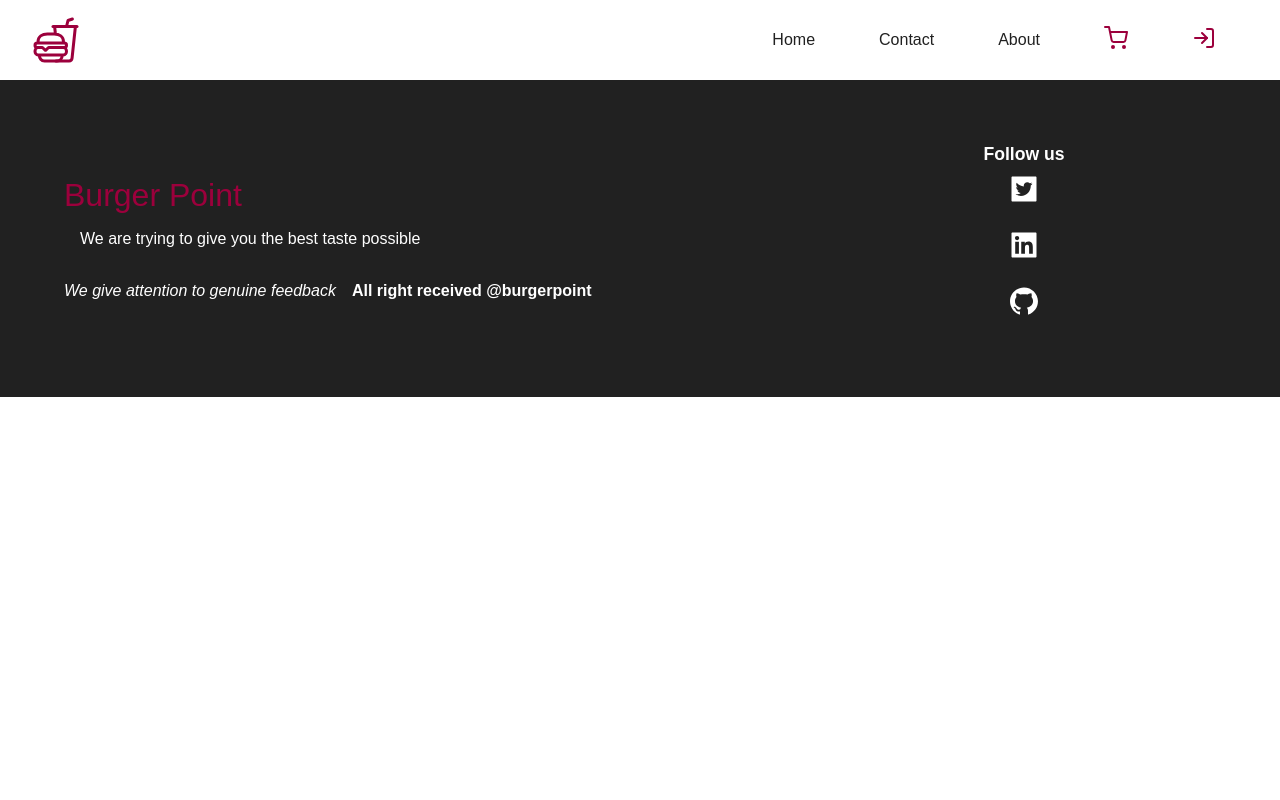
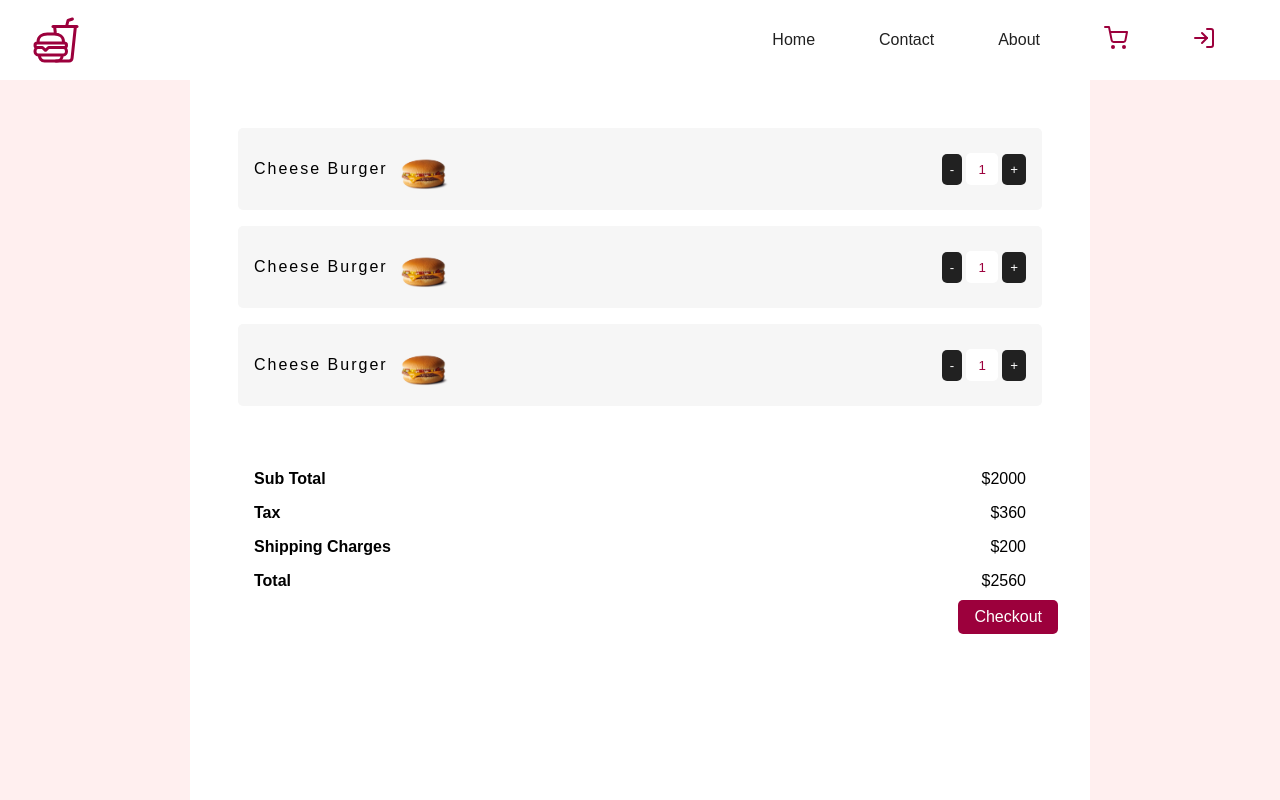
Before and after one commit to shahriarlimon/burgerPoint, a React (Create React App) app: page /cart in a window 1280 px wide. Shown: the top 800 px of the page. Built offline with nearby package versions, Linux system fonts and the light colour scheme.

Commit message:
implemented cart page

```diff
--- a/src/App.js
+++ b/src/App.js
@@ -6,6 +6,7 @@
 import Home from './components/home/Home';
 import Footer from './components/layout/Footer';
 import Contact from './components/contact/Contact';
+import Cart from './components/Cart/Cart';
 
 function App() {
   return <Router>
@@ -13,6 +14,7 @@
     <Routes>
       <Route path='/' element={<Home />} />
       <Route path='/contact' element={<Contact />} />
+      <Route path='/cart' element={<Cart />} />
 
     </Routes>
     <Footer />
--- /dev/null
+++ b/src/components/Cart/Cart.jsx
@@ -0,0 +1,45 @@
+import React from 'react';
+import "../../styles/Cart.scss";
+import burger from '../../assets/burger1.png'
+import CartItem from './CartItem';
+import { Link } from 'react-router-dom'
+
+
+
+const Cart = () => {
+    const increment = (item) => { };
+    const decrement = (item) => { }
+
+    return (
+        <section className='cart'>
+            <main>
+                {
+                    Array.from([0, 1, 2]).map((item, idx) => (<CartItem title={"Cheese Burger"} img={burger} value={1} increment={() => increment(1)} decrement={() => decrement(1)} />))
+                }
+                <article>
+                    <div>
+                        <h4>Sub Total</h4>
+                        <p>${2000}</p>
+                    </div>
+                    <div>
+                        <h4>Tax</h4>
+                        <p>${2000 * 0.18}</p>
+                    </div>
+                    <div>
+                        <h4>Shipping Charges</h4>
+                        <p>${200}</p>
+                    </div>{" "}
+                    <div>
+                        <h4>Total</h4>
+                        <p>${2000 + 2000 * 0.18 + 200}</p>
+                    </div>
+                    <Link to="/shipping">Checkout</Link>
+                </article>
+
+            </main>
+
+        </section>
+    )
+}
+
+export default Cart
--- /dev/null
+++ b/src/components/Cart/CartItem.jsx
@@ -0,0 +1,20 @@
+import React from 'react'
+
+const CartItem = ({ value, title, img, increment, decrement }) => {
+    return <div className="cartItem">
+        <div>
+            <h4>
+                {title}
+            </h4>
+            <img src={img} alt='item' />
+        </div>
+        <div>
+            <button onClick={decrement}>-</button>
+            <input type={"number"} readOnly value={value} />
+            <button onClick={increment}>+</button>
+        </div>
+    </div>
+
+}
+
+export default CartItem
--- /dev/null
+++ b/src/styles/Cart.scss
@@ -0,0 +1,95 @@
+@import "colors";
+.cart {
+  background-color: $pink;
+  width: 100%;
+  height: 100vh;
+
+  > main {
+    height: 100%;
+    background-color: white;
+    max-width: 900px;
+    margin: auto;
+    padding: 2rem;
+
+    > article {
+      padding: 2rem;
+      position: relative;
+      > div {
+        display: flex;
+        justify-content: space-between;
+        margin: 1rem 0;
+      }
+
+      > a {
+        background-color: $red;
+        color: white;
+        padding: 0.5rem 1rem;
+        border-radius: 5px;
+        text-align: center;
+        margin-top: 2.5rem;
+        position: absolute;
+        right: 0;
+        bottom: 2%;
+      }
+    }
+  }
+}
+
+.cartItem {
+  background-color: rgb(246, 246, 246);
+  margin: 1rem;
+  display: flex;
+  align-items: center;
+  justify-content: space-between;
+  padding: 1rem;
+  border-radius: 5px;
+
+  > div {
+    display: flex;
+    align-items: center;
+
+    > h4 {
+      font-weight: 200;
+      letter-spacing: 2px;
+    }
+
+    > img {
+      height: 50px;
+    }
+
+    > input {
+      text-align: center;
+      width: 2rem;
+      height: 2rem;
+      padding: 0.5rem;
+      border: none;
+      margin: 0.25rem;
+      outline: none;
+      border-radius: 5px;
+      color: $red;
+
+      &::-webkit-outer-spin-button,
+      &::-webkit-inner-spin-button {
+        -webkit-appearance: none;
+        margin: 0%;
+      }
+    }
+
+    > button {
+      cursor: pointer;
+      border: none;
+      padding: 0.5rem;
+      background-color: $dark;
+      color: white;
+      border-radius: 5px;
+    }
+  }
+}
+
+@media screen and (max-width: 600px) {
+  .cart > main > article > a {
+    float: none;
+    display: block;
+    width: 100%;
+  }
+}
```
